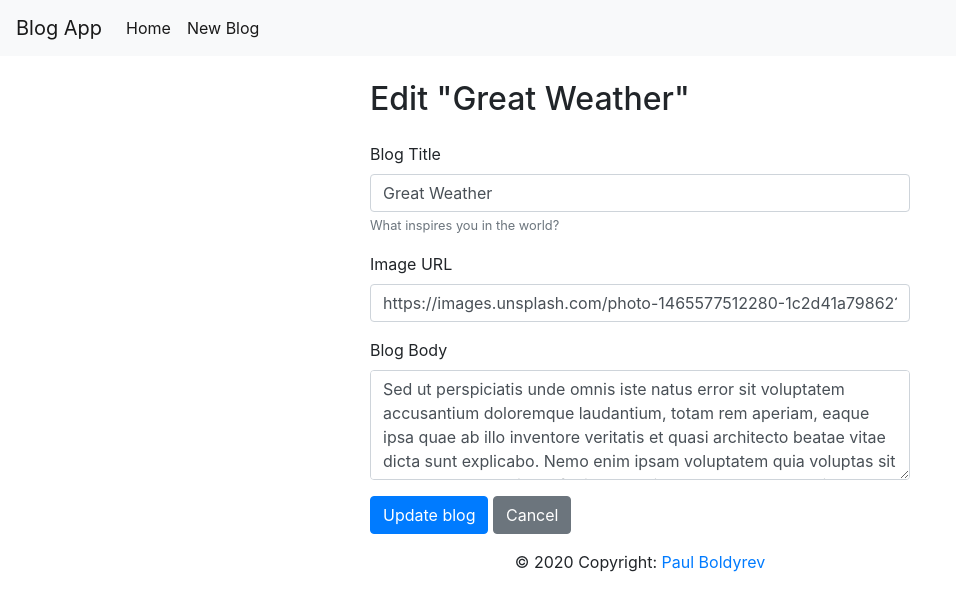
After one commit to pboldyrev/rest-blogger, a Node server app: page /blogs/600000000000000000000001/edit in a window 1280 px wide. The commit adds this page. Shown: the top 611 px of the page, without its empty margins (0-956 px from the left). Run offline with Node 20, Linux system fonts and the light colour scheme; the visitor is signed in with stand-in values (Sample User, id 1); data comes from the database, SQL or seed files in the repository; some libraries are stand-ins or nearby versions.

Commit message:
Added delete and edit methods

```diff
--- a/app.js
+++ b/app.js
@@ -1,13 +1,17 @@
-var express     = require("express"),
-    request     = require("request"),
-    mongoose    = require("mongoose"),
-    bodyParser  = require("body-parser"),
-    app         = express();
+var express           = require("express"),
+    override          = require("method-override"),
+    request           = require("request"),
+    mongoose          = require("mongoose"),
+    bodyParser        = require("body-parser"),
+    expressSanitizer  = require("express-sanitizer"),
+    app               = express();
 
 mongoose.connect("mongodb+srv://xx:xx@udemy-rxyvm.azure.mongodb.net/blog_app", {useNewUrlParser: true, useUnifiedTopology: true});
 app.set("view engine", "ejs");
 app.use(express.static("public"));
 app.use(bodyParser.urlencoded({extended: true}));
+app.use(expressSanitizer());
+app.use(override("_method"));
 
 // SCHEMA
 var blogSchema = new mongoose.Schema({
@@ -19,24 +23,28 @@ var blogSchema = new mongoose.Schema({
   body: String,
   created: {
     type: Date,
-    default: Date.now
+    default: Date
   }
 });
+
+const months = ["JAN", "FEB", "MAR","APR", "MAY", "JUN", "JUL", "AUG", "SEP", "OCT", "NOV", "DEC"];
+let current_datetime = new Date()
+let formatted_date = current_datetime.getDate() + "-" + months[current_datetime.getMonth()] + "-" + current_datetime.getFullYear()
 
 // MODEL
 var Blog = mongoose.model("Blog", blogSchema);
 
-// Blog.create({
-//   title: "Great Weather",
-//   body: "Sed ut perspiciatis unde omnis iste natus error sit voluptatem accusantium doloremque laudantium, totam rem aperiam, eaque ipsa quae ab illo inventore veritatis et quasi architecto beatae vitae dicta sunt explicabo. Nemo enim ipsam voluptatem quia voluptas sit aspernatur aut odit aut fugit, sed quia consequuntur magni dolores eos qui ratione voluptatem sequi nesciunt. Neque porro quisquam est, qui dolorem ipsum quia dolor sit amet, consectetur, adipisci velit, sed quia non numquam eius modi tempora incidunt ut labore et dolore magnam aliquam quaerat voluptatem. Ut enim ad minima veniam, quis nostrum exercitationem ullam corporis suscipit laboriosam, nisi ut aliquid ex ea commodi consequatur? Quis autem vel eum iure reprehenderit qui in ea voluptate velit esse quam nihil molestiae consequatur, vel illum qui dolorem eum fugiat quo voluptas nulla pariatur?",
-//   image: "https://images.unsplash.com/photo-1465577512280-1c2d41a79862?ixlib=rb-1.2.1&ixid=eyJhcHBfaWQiOjEyMDd9&auto=format&fit=crop&w=1930&q=80"
-// }, function(err, blog){
-//   if(err){
-//     console.log("An error has occured!");
-//   } else {
-//     console.log(blog);
-//   }
-// });
+Blog.create({
+  title: "Great Weather",
+  body: "Sed ut perspiciatis unde omnis iste natus error sit voluptatem accusantium doloremque laudantium, totam rem aperiam, eaque ipsa quae ab illo inventore veritatis et quasi architecto beatae vitae dicta sunt explicabo. Nemo enim ipsam voluptatem quia voluptas sit aspernatur aut odit aut fugit, sed quia consequuntur magni dolores eos qui ratione voluptatem sequi nesciunt. Neque porro quisquam est, qui dolorem ipsum quia dolor sit amet, consectetur, adipisci velit, sed quia non numquam eius modi tempora incidunt ut labore et dolore magnam aliquam quaerat voluptatem. Ut enim ad minima veniam, quis nostrum exercitationem ullam corporis suscipit laboriosam, nisi ut aliquid ex ea commodi consequatur? Quis autem vel eum iure reprehenderit qui in ea voluptate velit esse quam nihil molestiae consequatur, vel illum qui dolorem eum fugiat quo voluptas nulla pariatur?",
+  image: "https://images.unsplash.com/photo-1465577512280-1c2d41a79862?ixlib=rb-1.2.1&ixid=eyJhcHBfaWQiOjEyMDd9&auto=format&fit=crop&w=1930&q=80"
+}, function(err, blog){
+  if(err){
+    console.log("An error has occured!");
+  } else {
+    console.log(blog);
+  }
+});
 
 app.listen(3000, function(){
   console.log("Server listening on 3000");
@@ -57,9 +65,11 @@ app.get("/blogs", function(req, res){
 });
 
 app.post("/blogs", function(req, res){
+  title = req.sanitize(req.body.title);
+  body = req.sanitize(req.body.body);
   var newBlog = {
-    title: req.body.title,
-    body: req.body.body,
+    title: title,
+    body: body
   };
 
   if(req.body.url !== ""){
@@ -80,6 +90,18 @@ app.get("/blogs/new", function(req, res){
   res.render("new");
 });
 
+app.get("/blogs/:id/edit", function(req, res){
+  var id = req.params.id;
+
+  Blog.find({_id: id}, function(err, blog){
+    if(err){
+      console.log(err);
+    } else {
+      res.render("edit", {blog: blog});
+    };
+  });
+});
+
 app.get("/blogs/:id", function(req, res){
   Blog.find({_id: req.params.id}, function(err, blog){
     if(err){
@@ -90,3 +112,35 @@ app.get("/blogs/:id", function(req, res){
     };
   });
 });
+
+app.put("/blogs/:id", function(req, res){
+  title = req.sanitize(req.body.title);
+  body = req.sanitize(req.body.body);
+
+  var updatedBlog = {
+    title: title,
+    body: body
+  };
+
+  if(req.body.url !== ""){
+    updatedBlog["image"] = req.body.url;
+  };
+
+  Blog.findByIdAndUpdate(req.params.id, updatedBlog, function(err, updatedBlog){
+    if(err){
+      res.redirect("/blogs");
+    } else {
+      res.redirect("/blogs/" + req.params.id);
+    };
+  });
+});
+
+app.delete("/blogs/:id", function(req, res){
+  Blog.findByIdAndRemove(req.params.id, function(err, updatedBlog){
+    if(err){
+      console.log(err);
+    } else {
+      res.redirect("/blogs");
+    };
+  });
+});
--- a/package.json
+++ b/package.json
@@ -20,6 +20,8 @@
     "body-parser": "^1.19.0",
     "ejs": "^3.0.2",
     "express": "^4.17.1",
+    "express-sanitizer": "^1.0.5",
+    "method-override": "^3.0.0",
     "mongoose": "^5.9.9",
     "popper.js": "^1.16.1",
     "request": "^2.88.2"
--- a/views/blogs.ejs
+++ b/views/blogs.ejs
@@ -24,6 +24,7 @@
               <% } else {%>
                   <p><%= body %></p>
               <% } %>
+              <p>Written on: <%= blog.created.toDateString() %></p>
               <a href="/blogs/<%=blog._id %>" class="btn btn-primary">Read More</a>
             </div>
           </div>
--- /dev/null
+++ b/views/edit.ejs
@@ -0,0 +1,26 @@
+<%- include("partials/header") %>
+
+<div class="container">
+  <div class="row justify-content-center">
+    <form class="col-lg-6" action="/blogs/<%= blog[0].id %>?_method=PUT" method="POST">
+      <h2 class="mb-4">Edit "<%= blog[0].title %>"</h2>
+      <div class="form-group">
+        <label for="title">Blog Title</label>
+        <input id="title" name="title" class="form-control" value="<%= blog[0].title %>">
+        <small class="form-text text-muted">What inspires you in the world?</small>
+      </div>
+      <div class="form-group">
+        <label for="url">Image URL</label>
+        <input id="url" name="url" class="form-control" value="<%= blog[0].image %>">
+      </div>
+      <div class="form-group">
+        <label for="body">Blog Body</label>
+        <textarea id="body" name="body" class="form-control" rows="4"><%= blog[0].body %></textarea>
+      </div>
+      <button type="submit" class="btn btn-primary">Update blog</button>
+      <a href="/blogs/<%= blog[0]._id %>" class="btn btn-secondary">Cancel</a>
+    </form>
+  </div>
+</div>
+
+<%- include("partials/footer") %>
--- a/views/partials/header.ejs
+++ b/views/partials/header.ejs
@@ -13,9 +13,8 @@
       </button>
       <div class="collapse navbar-collapse" id="navbarNavAltMarkup">
         <div class="navbar-nav">
-          <a class="nav-item nav-link active" href="#">Log In <span class="sr-only">(current)</span></a>
-          <a class="nav-item nav-link" href="#">Sign Up</a>
-          <a class="nav-item nav-link" href="#">Log Out</a>
+          <a class="nav-item nav-link active" href="/">Home <span class="sr-only">(current)</span></a>
+          <a class="nav-item nav-link active" href="/blogs/new">New Blog</a>
         </div>
       </div>
     </nav>
```
Also changed, not shown: views/blog.ejs (+6 -1 lines), public/stylesheets/app.css (added), 1 other file.
